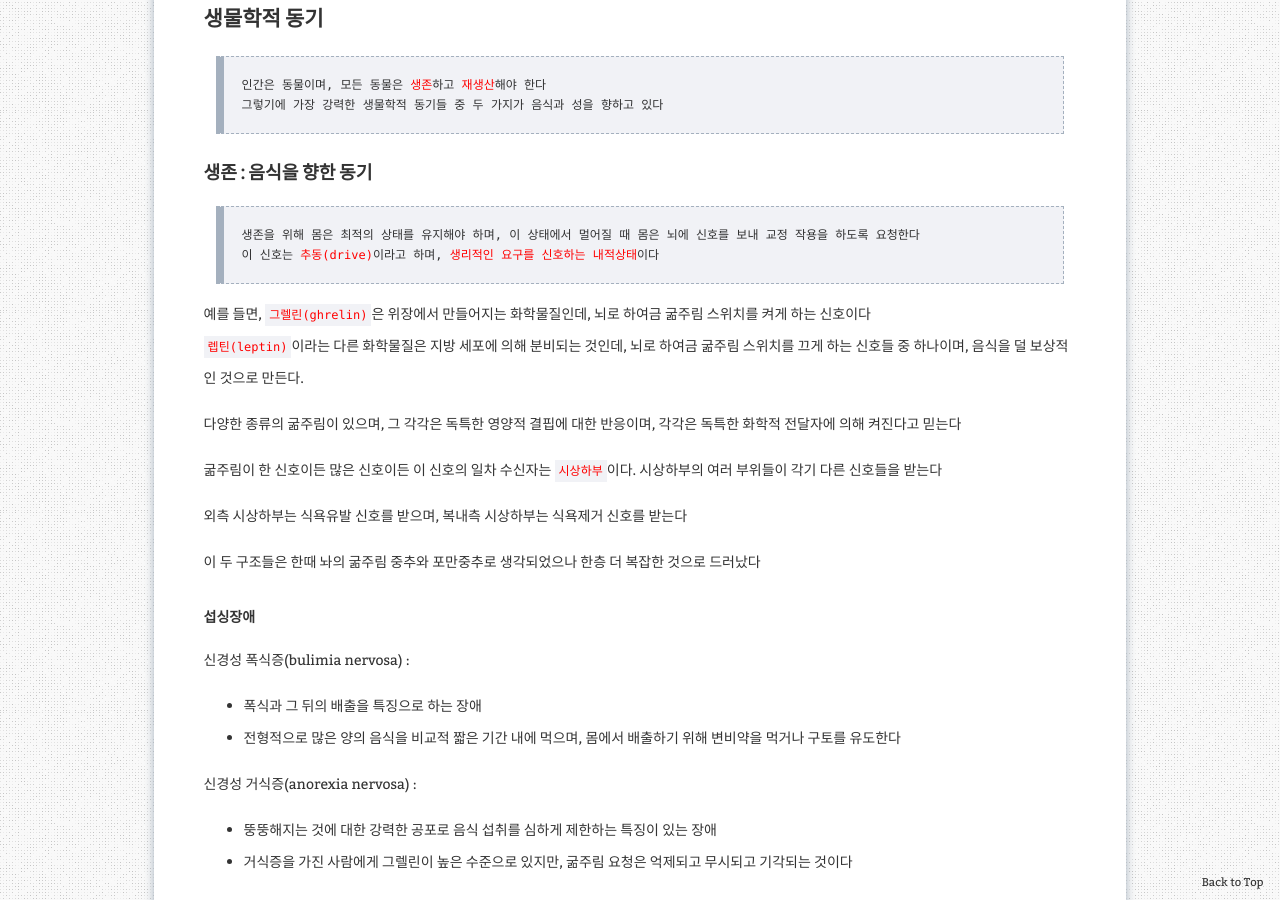
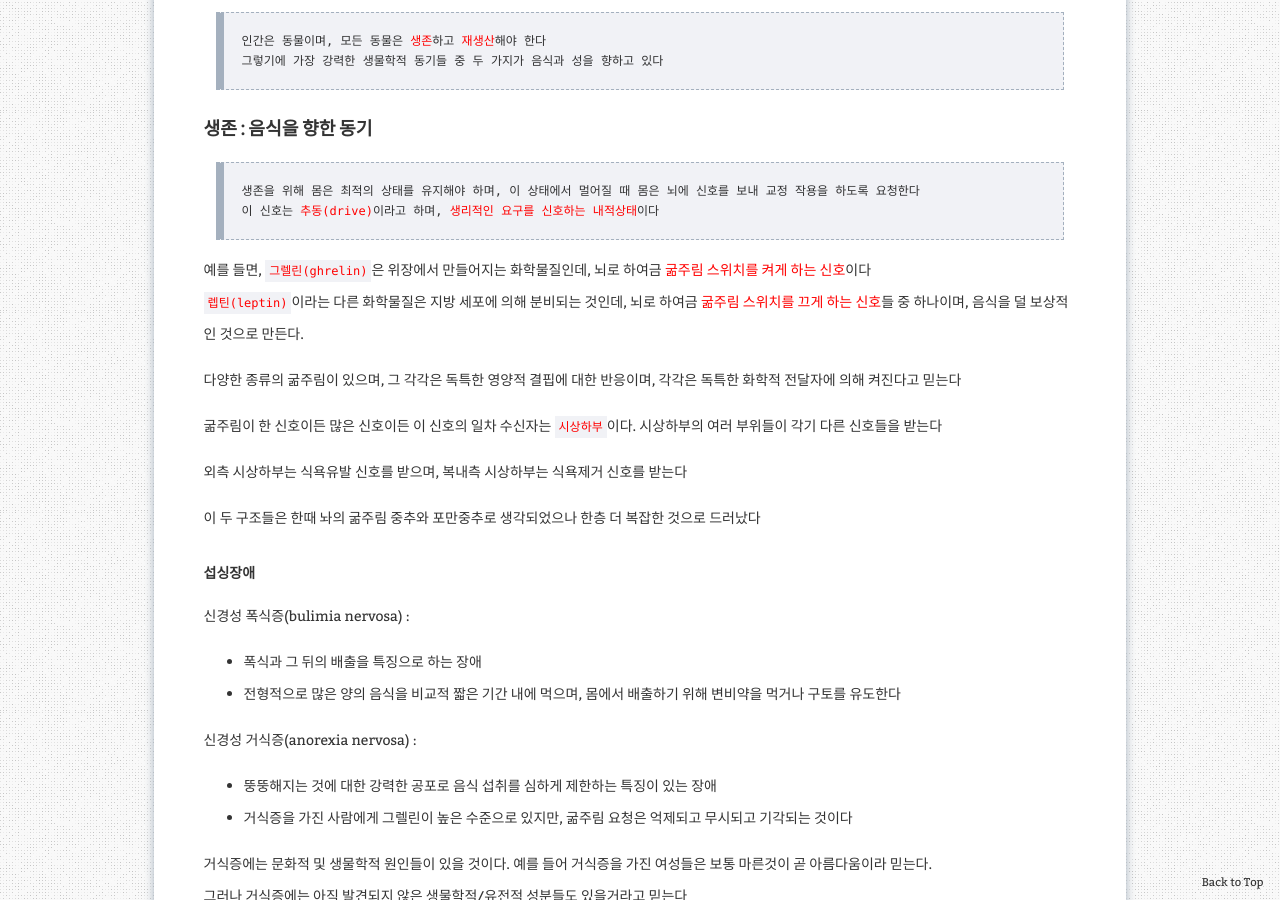
Before and after one commit to aristohyun/aristohyun.github.io, a Jekyll site: the page built from _posts/2021-09-01-psychology_08.md, in a window 1280 px wide and 900 px high, scrolled down 6688 px. Built offline with Jekyll 4.4.1, drawn with Linux system fonts in a browser that asks for light colours; comment, search, counter and statistics services are not loaded; part of the change alters nothing that is shown; some of the changed text lies outside the part shown.

```diff
--- a/_posts/2021-09-01-psychology_08.md
+++ b/_posts/2021-09-01-psychology_08.md
@@ -107,7 +107,7 @@ redirect_from:
 이는 피질 손상이 있는 어른이나 아이들이 자신들의 정서를 억제하는 데 어려움을 갖는 이유이다
 
 > 즉, 정서는 우리의 <red>생존과 복지에 관련이 있는 일들</red>을
-> <red>아주 적은 정보</red>를 바탕으로 <red>신속하게 반응</red>하도록 만드는 기본 시스템중 하나이다
+> 아주 적은 정보를 바탕으로 <red>신속하게 반응</red>하도록 만드는 기본 시스템중 하나이다
 
 ![image](https://user-images.githubusercontent.com/32366711/133429629-aaca7f80-1ad7-4e06-b8e7-fe2e181c4336.png){: .aligncenter}
 
@@ -190,8 +190,8 @@ redirect_from:
 > 생존을 위해 몸은 최적의 상태를 유지해야 하며, 이 상태에서 멀어질 때 몸은 뇌에 신호를 보내 교정 작용을 하도록 요청한다
 > 이 신호는 <red>추동(drive)</red>이라고 하며, <red>생리적인 요구를 신호하는 내적상태</red>이다
 
-예를 들면, `그렐린(ghrelin)`은 위장에서 만들어지는 화학물질인데, 뇌로 하여금 굶주림 스위치를 켜게 하는 신호이다
-`렙틴(leptin)`이라는 다른 화학물질은 지방 세포에 의해 분비되는 것인데, 뇌로 하여금 굶주림 스위치를 끄게 하는 신호들 중 하나이며, 음식을 덜 보상적인 것으로 만든다.
+예를 들면, `그렐린(ghrelin)`은 위장에서 만들어지는 화학물질인데, 뇌로 하여금 <red>굶주림 스위치를 켜게 하는 신호</red>이다
+`렙틴(leptin)`이라는 다른 화학물질은 지방 세포에 의해 분비되는 것인데, 뇌로 하여금 <red>굶주림 스위치를 끄게 하는 신호</red>들 중 하나이며, 음식을 덜 보상적인 것으로 만든다.
 
 다양한 종류의 굶주림이 있으며, 그 각각은 독특한 영양적 결핍에 대한 반응이며, 각각은 독특한 화학적 전달자에 의해 켜진다고 믿는다
 
```
